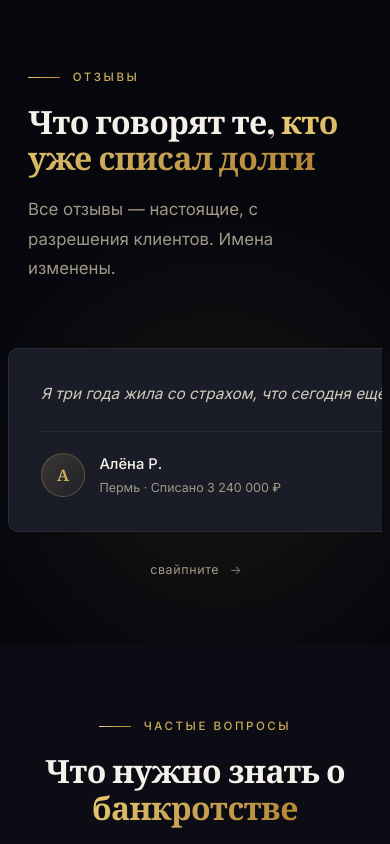
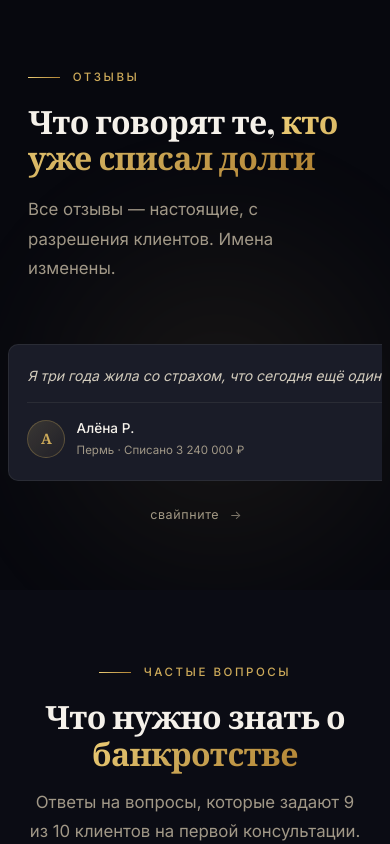
Before and after one commit to akzero1/landing-bankruptcy, a plain HTML site: page index.html in a window 390 px wide. Shown: the part 9277-10121 px from the top of the page. Drawn offline with nearby package versions, Linux system fonts and the light colour scheme.

Commit message:
Make mobile testimonial cards compact and readable
Reduced card padding 2rem→1.25rem, text 0.96→0.88rem, line-height
1.7→1.55, quote decoration 4rem→2.5rem, avatar 44→38px. Card width
85→78% so next card peeks from the edge — makes the slider affordance
immediately visible. Desktop styles untouched.

```diff
--- a/index.html
+++ b/index.html
@@ -325,9 +325,15 @@ h1,h2,h3,h4{font-family:var(--font-serif);font-weight:700;letter-spacing:-0.02em
 .burger{display:flex}
 .mobile-menu{display:flex}
 .cases-grid,.adv-grid,.team-grid,.process-steps,.form-row,.quiz-options,.quiz-form,.result-facts{grid-template-columns:1fr}
-.test-grid{display:flex;grid-template-columns:none;overflow-x:auto;scroll-snap-type:x mandatory;gap:1rem;padding:0.5rem 0 1.5rem;margin:0 -1.25rem;padding-left:1.25rem;padding-right:1.25rem;scrollbar-width:none;-webkit-overflow-scrolling:touch}
+.test-grid{display:flex;grid-template-columns:none;overflow-x:auto;scroll-snap-type:x mandatory;gap:0.85rem;padding:0.25rem 1.25rem 1.25rem;margin:0 -1.25rem;scrollbar-width:none;-webkit-overflow-scrolling:touch}
 .test-grid::-webkit-scrollbar{display:none}
-.test-card{min-width:85%;scroll-snap-align:center;flex-shrink:0}
+.test-card{min-width:78%;scroll-snap-align:center;flex-shrink:0;padding:1.25rem 1.15rem}
+.test-quote{top:0.5rem;right:0.9rem;font-size:2.5rem;opacity:0.2}
+.test-text{font-size:0.88rem;line-height:1.55;margin-bottom:1rem}
+.test-meta{padding-top:0.85rem;gap:0.7rem}
+.test-avatar{width:38px;height:38px;font-size:0.9rem}
+.test-name{font-size:0.85rem}
+.test-info{font-size:0.72rem}
 .test-hint{display:flex;align-items:center;justify-content:center;gap:0.5rem;font-size:0.78rem;color:var(--text-muted);margin-top:0.25rem;letter-spacing:0.05em}
 .test-hint span{display:inline-block;animation:hintSwipe 1.8s ease-in-out infinite}
 @keyframes hintSwipe{0%,100%{transform:translateX(0);opacity:0.6}50%{transform:translateX(6px);opacity:1}}
```
